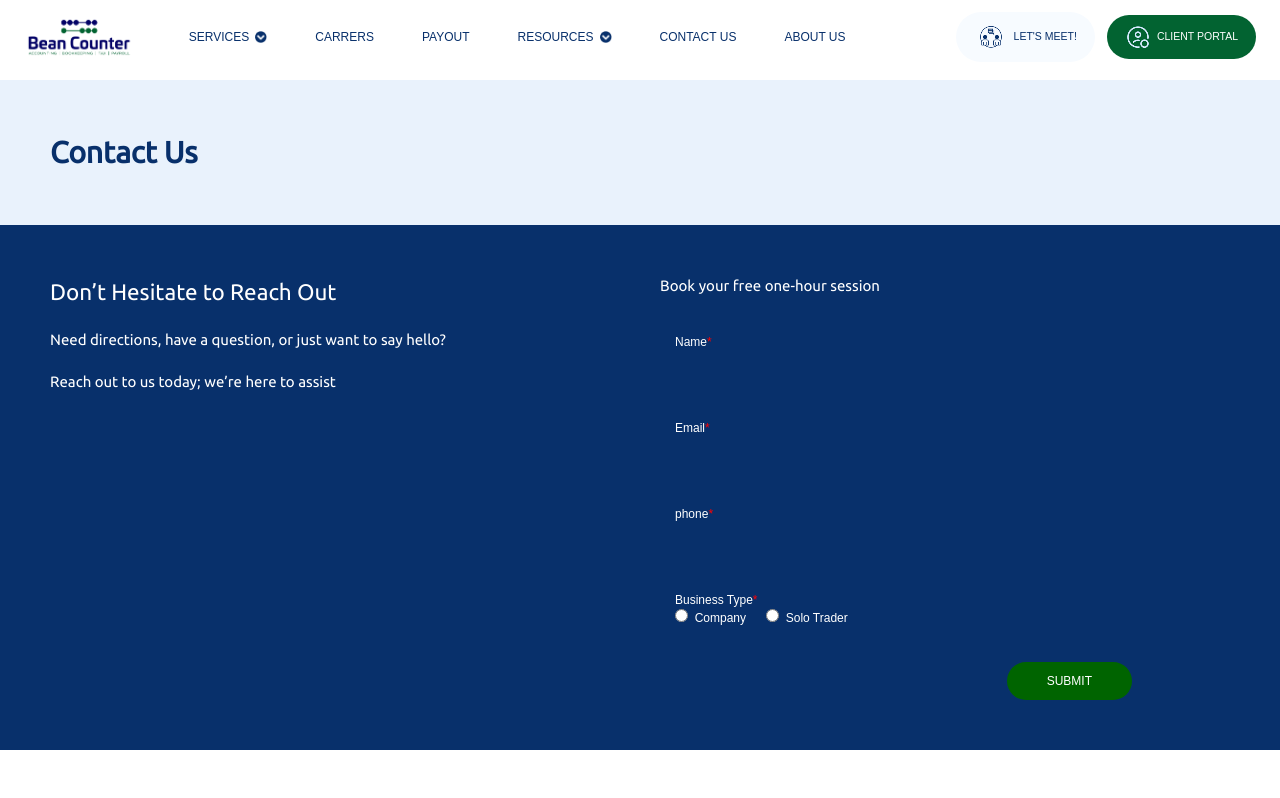
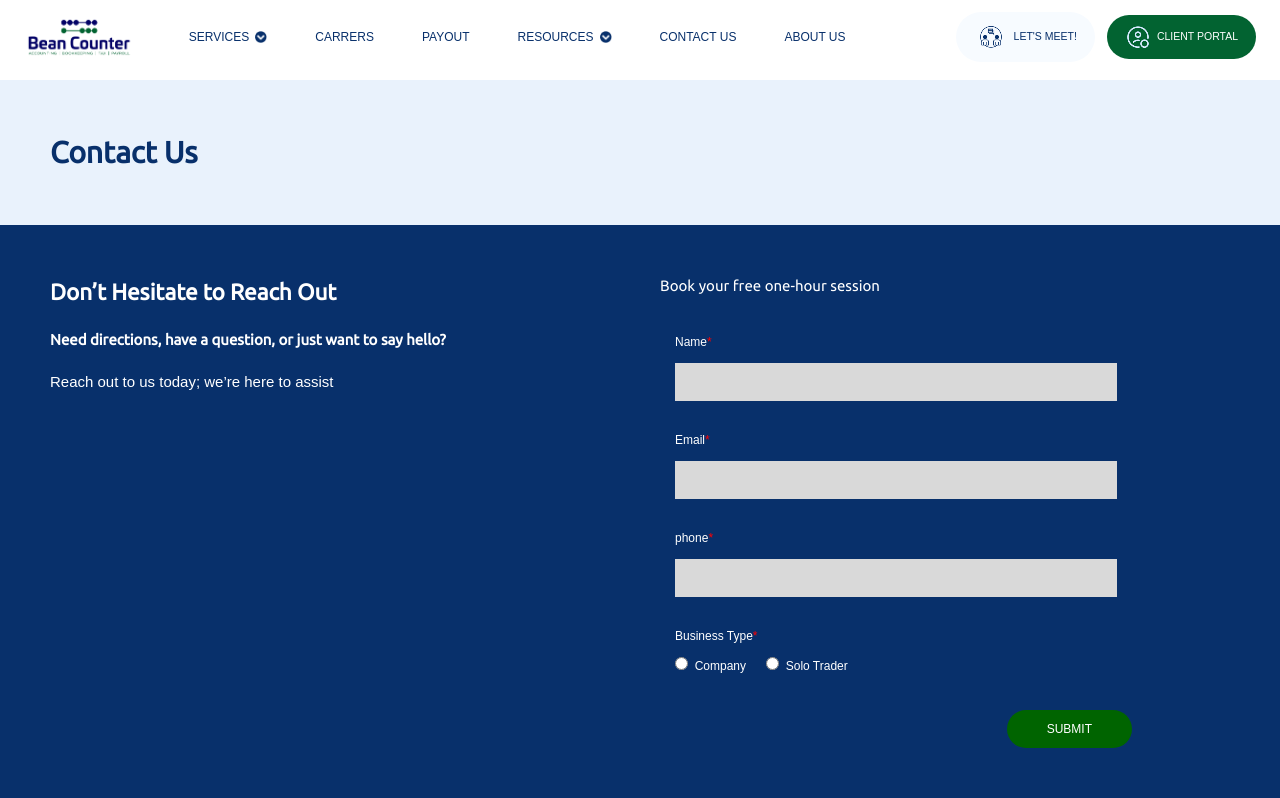
Before and after one commit to Dashrath-Sharma/RaajCMS, a React (Vite) app: page /contact in a window 1280 px wide. Shown: the top 798 px of the page. Built offline with nearby package versions, Linux system fonts and the light colour scheme; a web font is replaced by a local one.

Commit message:
fix: - contact form styling fix.

```diff
--- a/src/css/contact/contact.module.css
+++ b/src/css/contact/contact.module.css
@@ -26,17 +26,18 @@
   width: 50%;
 }
 
-.head {
+.common {
   font-family: var(--font-ubuntu);
-  font-size: var(--font-size-3xl); /* 30px */
   color: #fff;
   margin-bottom: 20px;
+  font-weight: bold;
+}
+
+.head {
+  font-size: var(--font-size-3xl); /* 30px */
 }
 .para {
-  font-family: var(--font-ubuntu);
   font-size: var(--font-size-xl); /* 20px */
-  color: #fff;
-  margin-bottom: 20px;
 }
 .formHead {
   font-family: var(--font-ubuntu);
@@ -57,9 +58,11 @@
   display: flex;
   flex-direction: column;
   color: white;
+  gap: 1rem;
 }
 .Input {
   padding: 10px 40px;
+  background-color: #D9D9D9;
 }
 .ContactUsFormButton {
   color: white;
--- a/src/pages/ContactUs.jsx
+++ b/src/pages/ContactUs.jsx
@@ -11,8 +11,8 @@ const ContactUs = () => {
             </div>
             <div className={style.ContactUsFormContainer}>
                 <div className={style.ContactUsFormPara}>
-                    <h2 className={style.head}>Don’t Hesitate to Reach Out</h2>
-                    <p className={style.para}>
+                    <h2 className={`${style.head} ${style.common}`}>Don’t Hesitate to Reach Out</h2>
+                    <p className={`${style.para} ${style.common}`}>
                         Need directions, have a question, or just want to say hello?
                     </p>
                     <p className={style.para}> Reach out to us today; we’re here to assist</p>
@@ -32,7 +32,7 @@ const ContactUs = () => {
                             <label htmlFor="phone">phone<span style={{color: "red"}}>*</span></label>
                             <input type="text" pattern='[0-9]{10}' id="phone" name="phone" required className={style.Input} />
                         </div>
-                        <div className={style.ContactUsFormInput}>
+                        <div className={`${style.ContactUsFormInput}`}>
                             <label>Business Type<span style={{color: "red"}}>*</span></label>
                             <div className={style.radioGroup}>
                                 <div>
```
